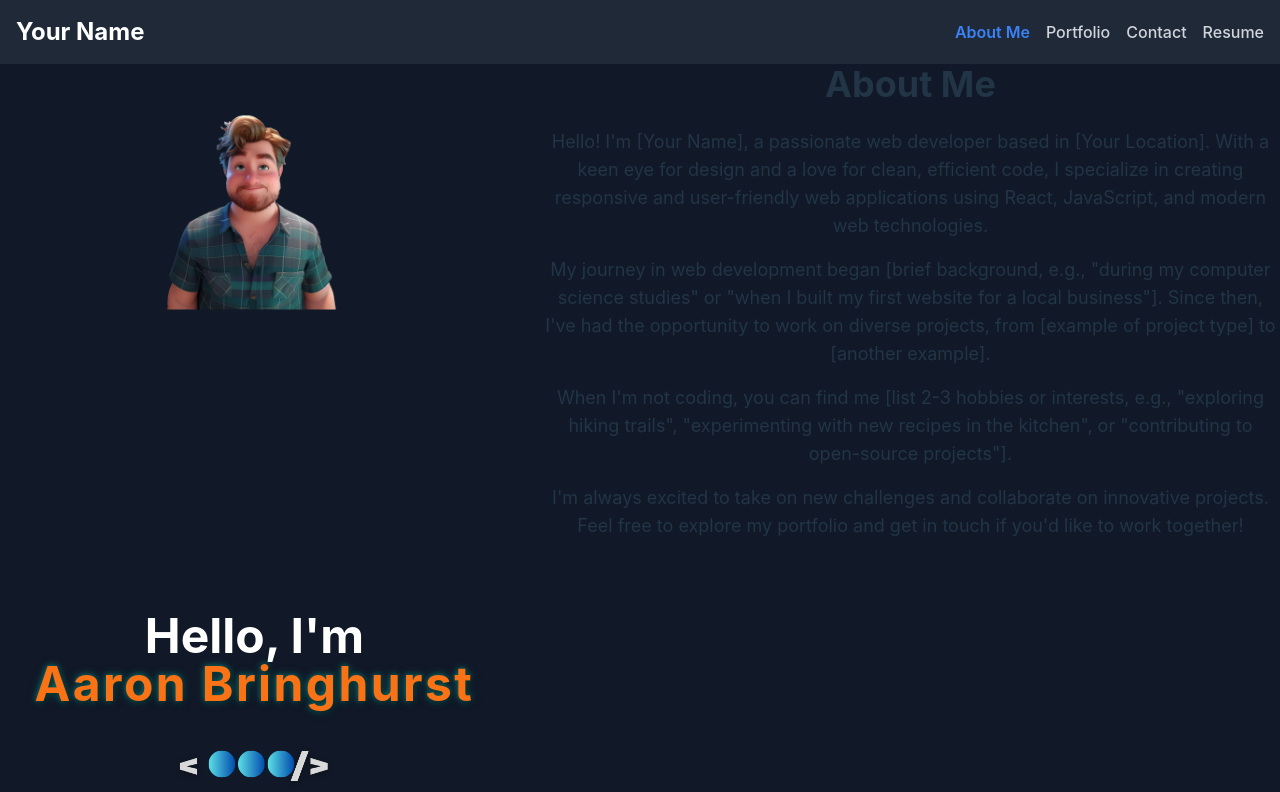
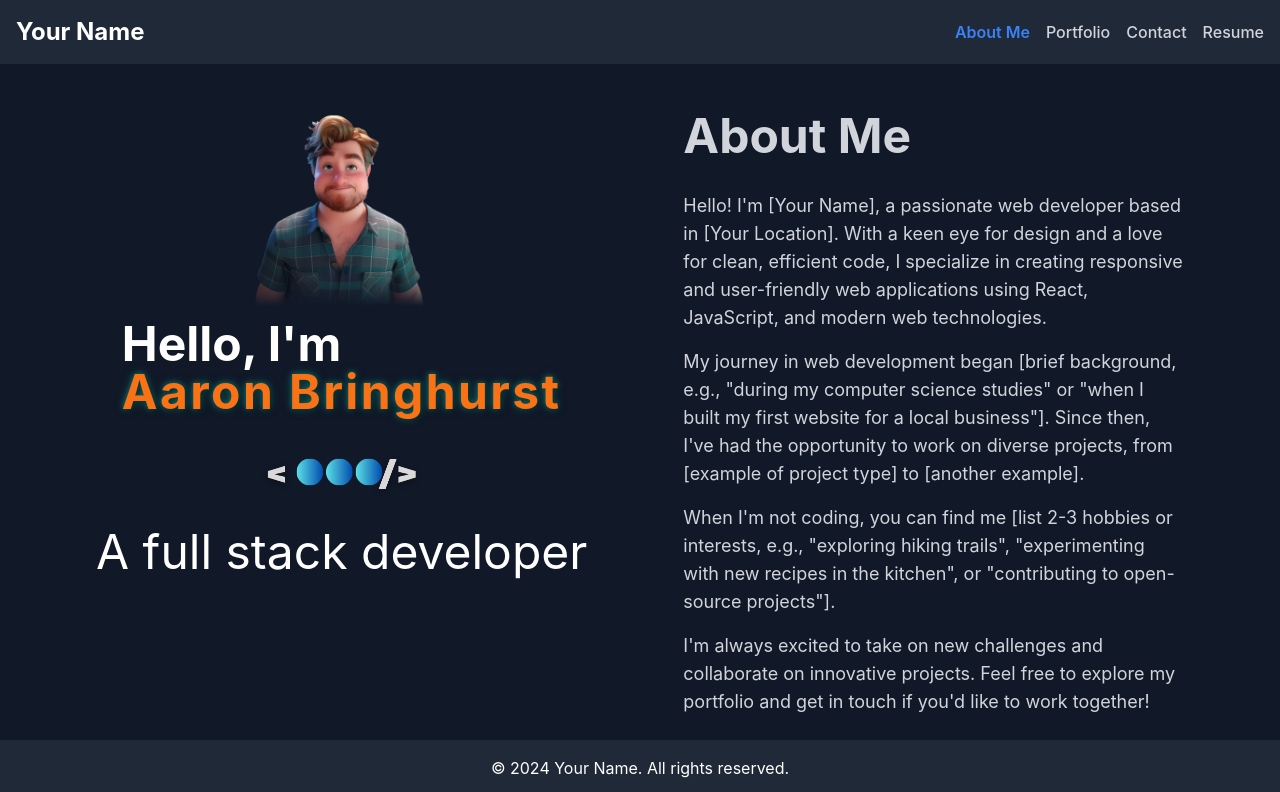
Before and after one commit to AaronBringhurst/Aaron-Bringhurst-Portfolio, a React (Vite) app: page / in a window 1280 px wide. Shown: the top 792 px of the page. Built offline with nearby package versions, Linux system fonts and the light colour scheme.

Commit message:
adjusted some css on the about page

```diff
--- a/src/App.css
+++ b/src/App.css
@@ -12,15 +12,18 @@
                0 0 10px rgba(13, 148, 136, 0.5);
 }
 
-.image-blend::after {
-    content: '';
+.image-blend {
     position: absolute;
     bottom: 0;
     left: 0;
     right: 0;
-    height: 10%;
-    background: linear-gradient(to top, theme('colors.gray.900'), transparent);
-    z-index: 20;
+    height: 20%; /* Increased height for a more noticeable effect */
+    background: linear-gradient(
+        to top,
+        theme('colors.gray.900') 0%,
+        theme('colors.gray.900') 20%,
+        transparent 100%
+    );
     pointer-events: none;
 }
 
--- a/src/components/about.jsx
+++ b/src/components/about.jsx
@@ -5,44 +5,42 @@ import selfImage from "../assets/images/self1.png";
 const About = () => {
   return (
     <div className="flex items-center justify-between mb-6">
-        <div className="flex flex-col md:flex-row items-center md:items-start gap-8">
-          <div className="min-h-screen flex items-center justify-center">
-            <h1 className="text-white text-6xl font-bold">
-              <div className="App">
-                <div className="mb-6 relative">
+      <div className="mx-24 flex flex-col md:flex-row items-center md:items-start gap-24">
+        <div className="flex flex-col items-center">
+          <div className="mb-1 relative">
             <img
               src={selfImage}
               alt="Self portrait"
-                    className="w-full max-w-md mx-auto rounded-lg relative z-10 image-blend"
+              className="w-full max-w-md mx-auto rounded-lg relative z-[-1px] image-blend"
             />
+            <div className="image-blend"></div>
           </div>
           <AnimatedIntro />
         </div>
-            </h1>
-          </div>
-          <div className="flex-1">
-            <h2 className="text-4xl font-bold mb-6 text-center">About Me</h2>
-            <p className="mb-4 text-lg">
+        <div className="mt-12 flex-1 text-left">
+          <h2 className="text-5xl font-bold mb-8 text-gray-300">
+            About Me
+          </h2>
+          <p className="mb-4 text-lg text-gray-300">
             Hello! I'm [Your Name], a passionate web developer based in [Your
             Location]. With a keen eye for design and a love for clean,
             efficient code, I specialize in creating responsive and
             user-friendly web applications using React, JavaScript, and modern
             web technologies.
           </p>
-            <p className="mb-4 text-lg">
-              My journey in web development began [brief background, e.g.,
-              "during my computer science studies" or "when I built my first
-              website for a local business"]. Since then, I've had the
-              opportunity to work on diverse projects, from [example of project
-              type] to [another example].
+          <p className="mb-4 text-lg text-gray-300">
+            My journey in web development began [brief background, e.g., "during
+            my computer science studies" or "when I built my first website for a
+            local business"]. Since then, I've had the opportunity to work on
+            diverse projects, from [example of project type] to [another
+            example].
           </p>
-            <p className="mb-4 text-lg">
-              When I'm not coding, you can find me [list 2-3 hobbies or
-              interests, e.g., "exploring hiking trails", "experimenting with
-              new recipes in the kitchen", or "contributing to open-source
-              projects"].
+          <p className="mb-4 text-lg text-gray-300">
+            When I'm not coding, you can find me [list 2-3 hobbies or interests,
+            e.g., "exploring hiking trails", "experimenting with new recipes in
+            the kitchen", or "contributing to open-source projects"].
           </p>
-            <p className="text-lg">
+          <p className="text-lg text-gray-300">
             I'm always excited to take on new challenges and collaborate on
             innovative projects. Feel free to explore my portfolio and get in
             touch if you'd like to work together!
--- a/src/components/animatedIntro.jsx
+++ b/src/components/animatedIntro.jsx
@@ -38,7 +38,7 @@ const AnimatedIntro = () => {
   }, []);
 
   return (
-    <div className="flex flex-col items-center justify-center h-screen bg-navy-blue text-white">
+    <div className="flex flex-col items-center justify-center text-left text-white">
       <div
         className={`transition-opacity duration-1000 ${
           showName ? "opacity-100" : "opacity-0"
@@ -47,7 +47,9 @@ const AnimatedIntro = () => {
         <h1 className="text-5xl font-bold mb-4">
           Hello, I'm
           <br />
-          <span className="text-orange-500 font extrabold tracking-wider name-shadow-teal">Aaron Bringhurst</span>
+          <span className="text-orange-500 font extrabold tracking-wider name-shadow-teal">
+            Aaron Bringhurst
+          </span>
         </h1>
       </div>
 
```
Lines whose indentation alone changed are shown as unchanged.
